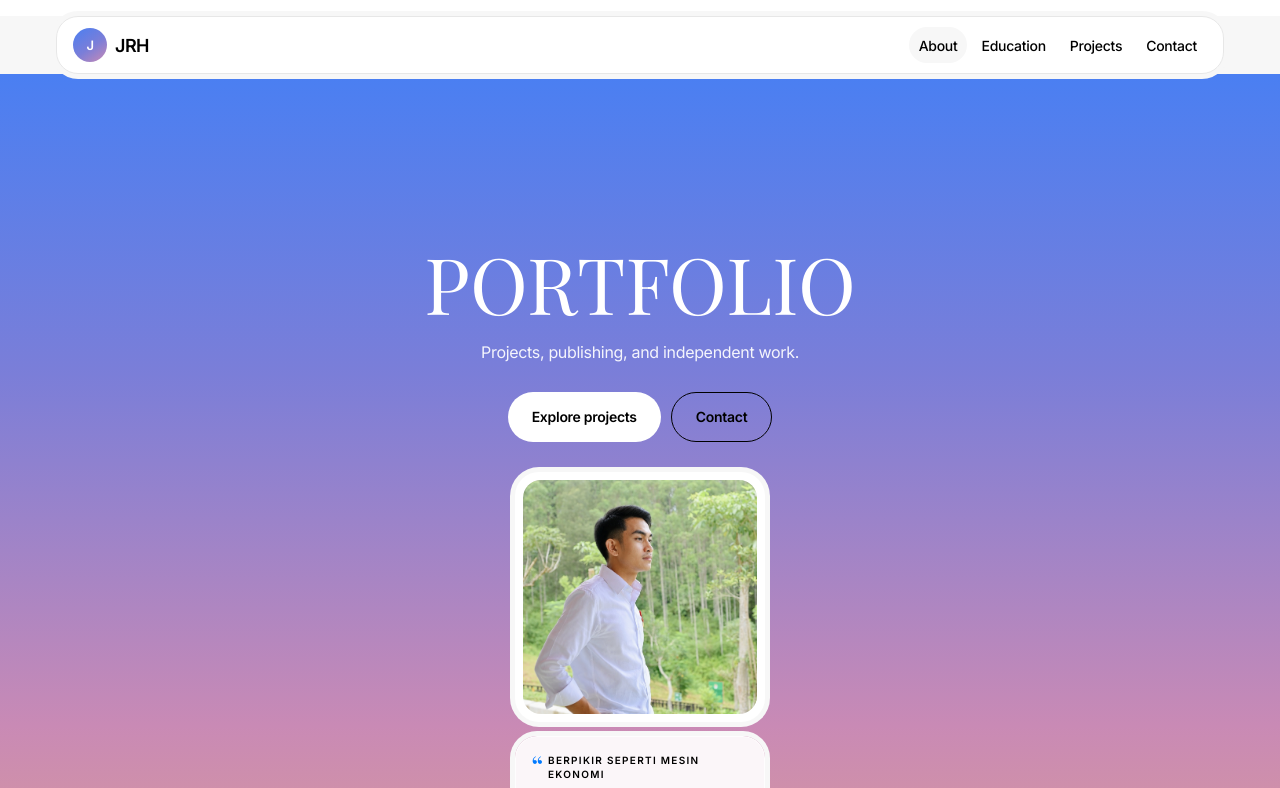
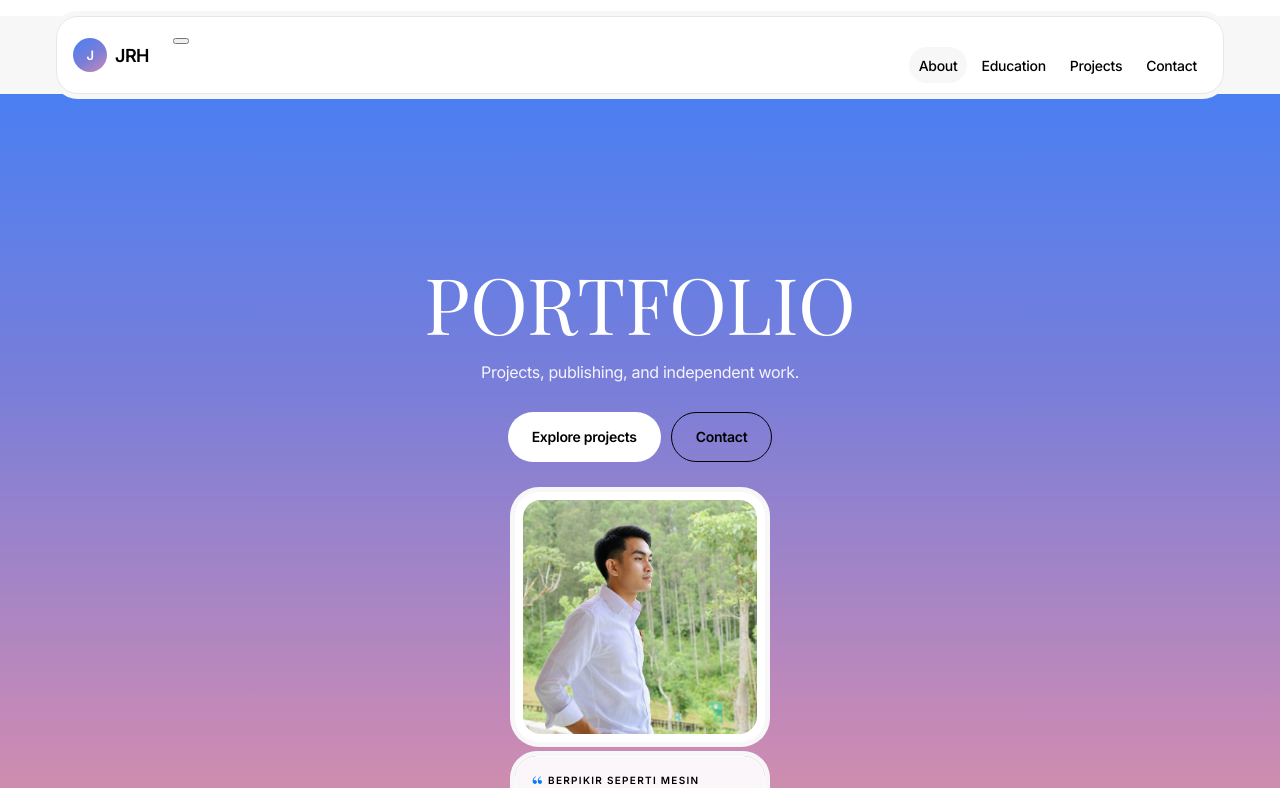
Before and after one commit to LionerHakim/JRHs, a React (Vite) app: page / in a window 1280 px wide. Shown: the top 788 px of the page. Built offline with nearby package versions, Linux system fonts and the light colour scheme.

Commit message:
Switch navigation to standard menu button

```diff
--- a/src/main.tsx
+++ b/src/main.tsx
@@ -14,6 +14,7 @@ const sectionIds = sectionItems.map(([id]) => id)
 
 export default function App() {
   const [activeSection, setActiveSection] = useState<(typeof sectionIds)[number]>('identity')
+  const [menuOpen, setMenuOpen] = useState(false)
   const [name, setName] = useState('')
   const [email, setEmail] = useState('')
   const [purpose, setPurpose] = useState('')
@@ -113,18 +114,34 @@ ${name.trim()}`)
           <span>JRH</span>
         </a>
 
-        <nav aria-label="Primary navigation">
+        <div className="nav-actions">
+          <button
+            className={`menu-toggle${menuOpen ? ' is-open' : ''}`}
+            type="button"
+            aria-expanded={menuOpen}
+            aria-controls="primary-navigation"
+            aria-label={menuOpen ? 'Tutup menu' : 'Buka menu'}
+            onClick={() => setMenuOpen((open) => !open)}
+          >
+            <span aria-hidden="true"></span>
+            <span aria-hidden="true"></span>
+            <span aria-hidden="true"></span>
+          </button>
+
+          <nav id="primary-navigation" className={menuOpen ? 'is-open' : undefined} aria-label="Primary navigation">
             {sectionItems.map(([id, label]) => (
               <a
                 key={id}
                 href={`#${id}`}
                 aria-current={activeSection === id ? 'page' : undefined}
                 className={activeSection === id ? 'is-active' : undefined}
+                onClick={() => setMenuOpen(false)}
               >
                 {label}
               </a>
             ))}
           </nav>
+        </div>
       </header>
 
       <main>
```
Lines whose indentation alone changed are shown as unchanged.
